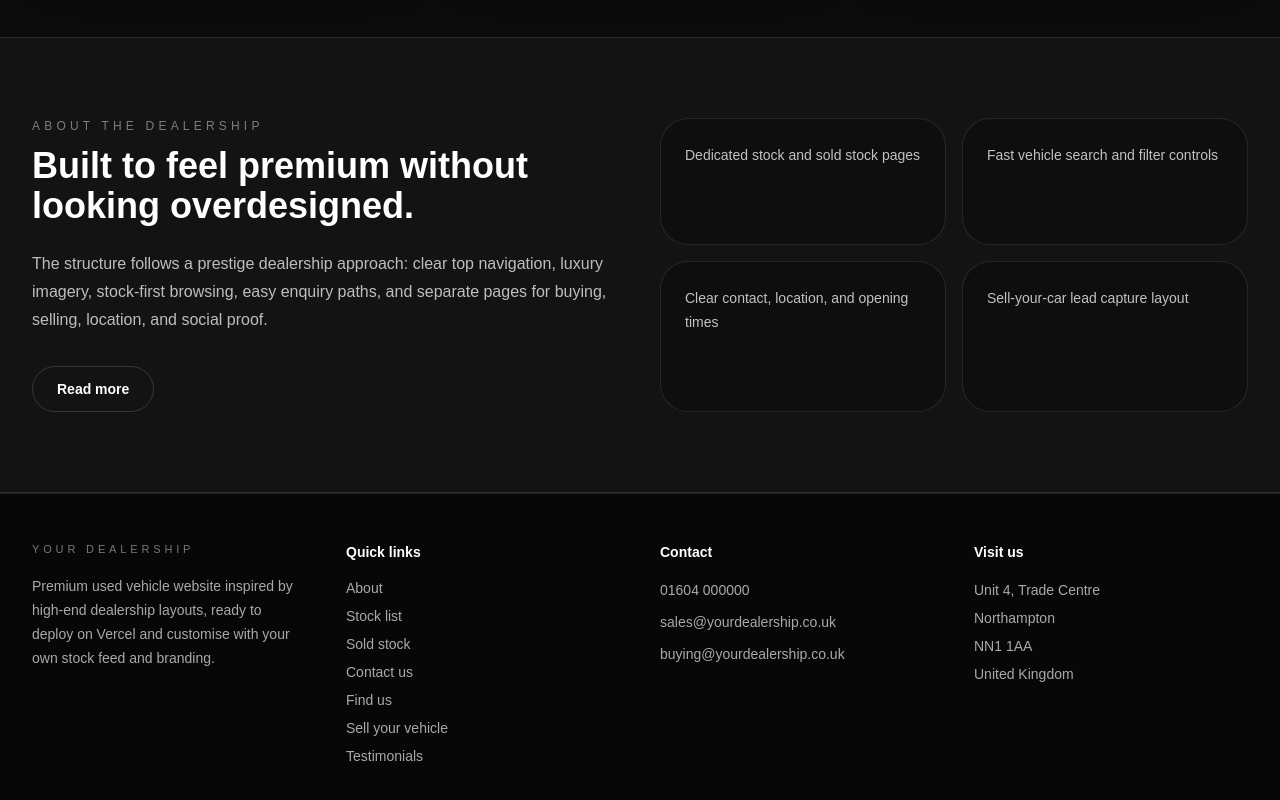
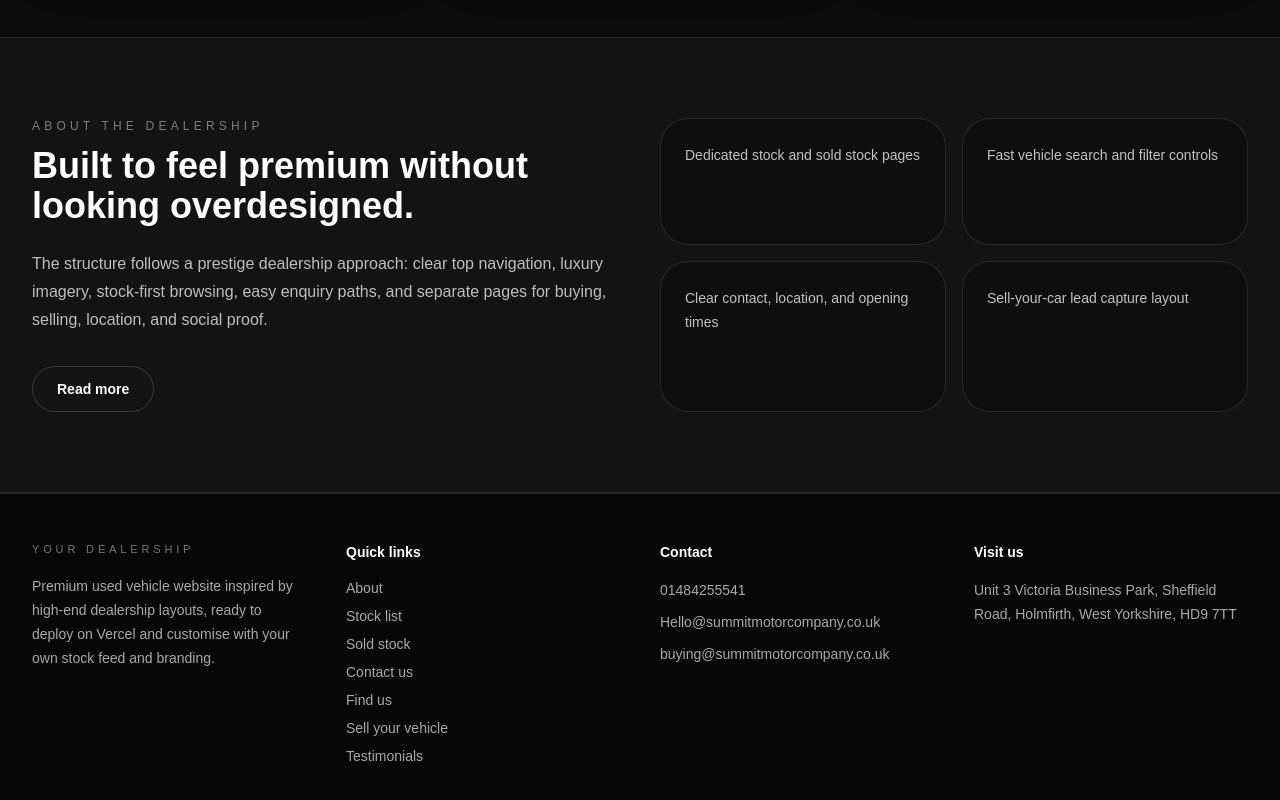
Before and after one commit to alexcowper20-del/summit-motor-company, a Next.js app: page / in a window 1280 px wide. Shown: the part 1587-2387 px from the top of the page. Built offline with nearby package versions, Linux system fonts and the light colour scheme.

Commit message:
add dealership contact details

```diff
--- a/app/page.tsx
+++ b/app/page.tsx
@@ -17,18 +17,18 @@ export default function CarDealershipWebsite() {
   const [priceFilter, setPriceFilter] = useState("Any budget");
 
   const contactDetails = {
-    phone: "01604 000000",
-    sales: "sales@yourdealership.co.uk",
-    buying: "buying@yourdealership.co.uk",
-    address: ["Unit 4, Trade Centre", "Northampton", "NN1 1AA", "United Kingdom"],
+    phone: "01484255541",
+    sales: "Hello@summitmotorcompany.co.uk",
+    buying: "buying@summitmotorcompany.co.uk",
+    address: ["Unit 3 Victoria Business Park, Sheffield Road, Holmfirth, West Yorkshire, HD9 7TT"],
     openingTimes: [
-      ["Monday", "09:00 - 18:00"],
-      ["Tuesday", "09:00 - 18:00"],
-      ["Wednesday", "09:00 - 18:00"],
-      ["Thursday", "09:00 - 18:00"],
-      ["Friday", "09:00 - 18:00"],
-      ["Saturday", "09:00 - 17:00"],
-      ["Sunday", "By appointment"],
+      ["Monday", "APPOINTMENT ONLY"],
+      ["Tuesday", "APPOINTMENT ONLY"],
+      ["Wednesday", "APPOINTMENT ONLY"],
+      ["Thursday", "APPOINTMENT ONLY"],
+      ["Friday", "APPOINTMENT ONLY"],
+      ["Saturday", "APPOINTMENT ONLY"],
+      ["Sunday", "APPOINTMENT ONLY"],
     ],
   };
 
```
